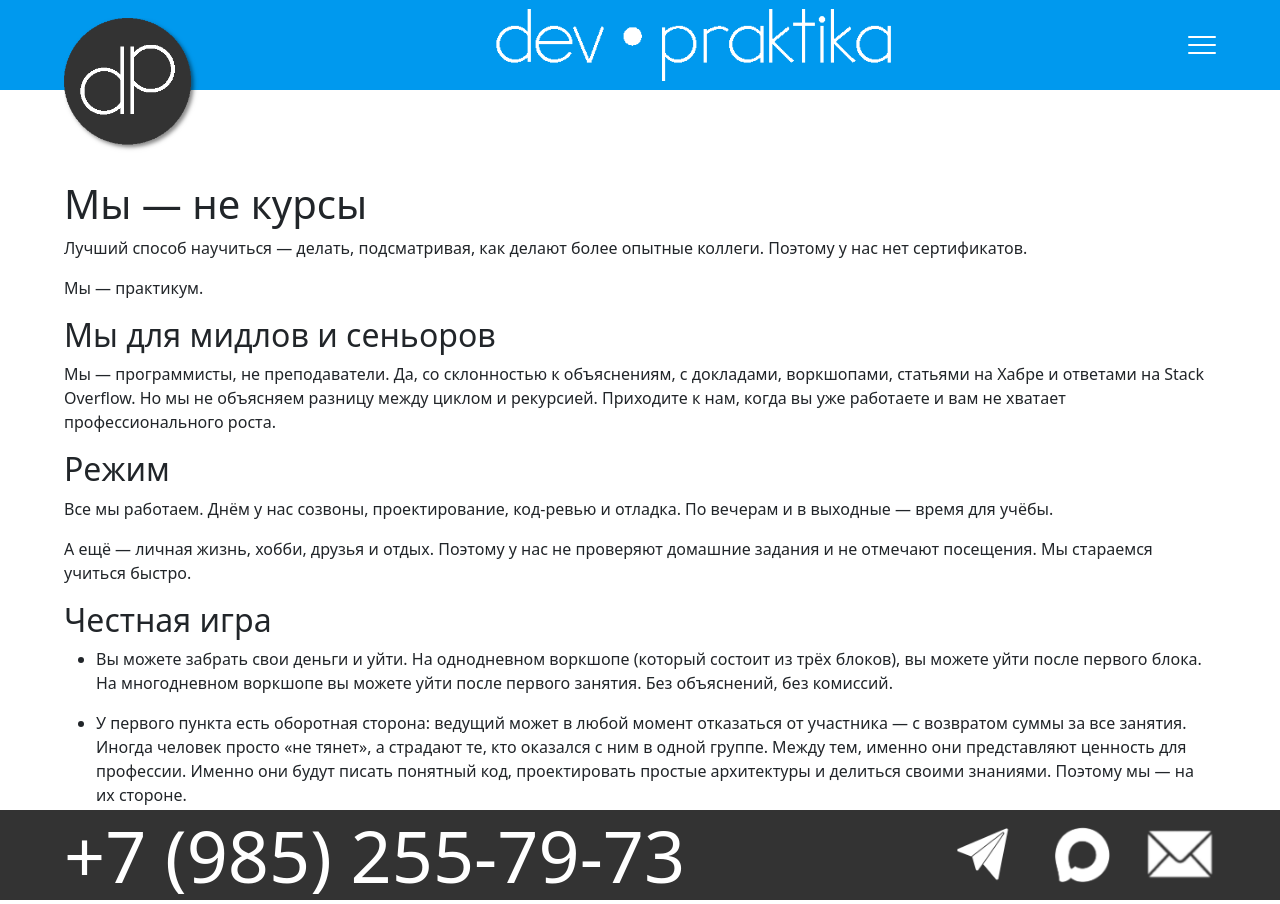
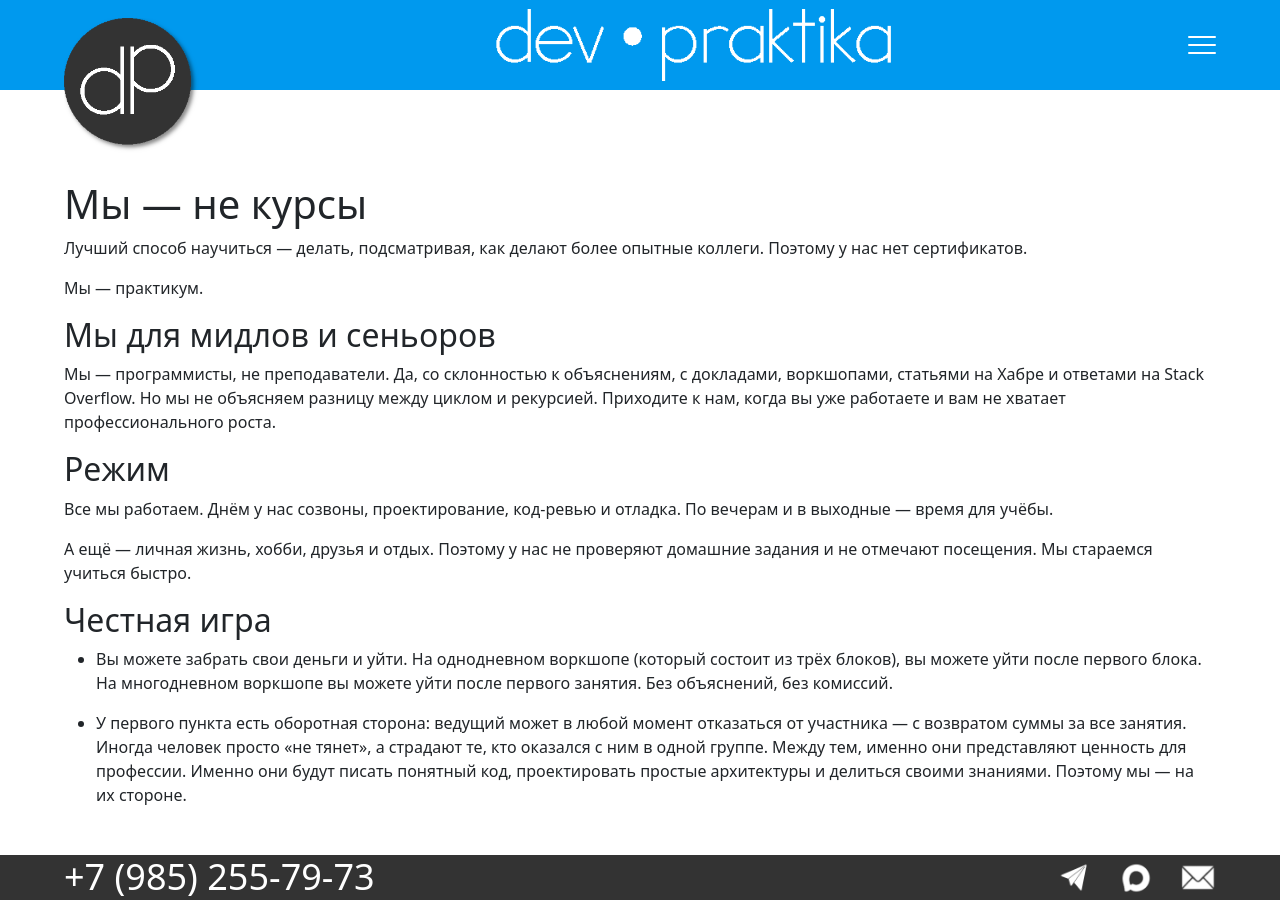
Before and after one commit to devpraktika-ru/devpraktika-ru.github.io, a Jekyll site: the page built from approach.md, in a window 1280 px wide. Built offline with Jekyll 4.4.1, drawn with Linux system fonts in a browser that asks for light colours.

Commit message:
Уменьшил высоту подвала

```diff
--- a/assets/css/main.css
+++ b/assets/css/main.css
@@ -98,8 +98,8 @@ footer {
   flex-shrink: 0;
   align-items: center;
   width: 100%;
-  height: 10vh;
-  height: 10dvh;
+  height: 5vh;
+  height: 5dvh;
   padding-right: 5%;
   padding-left: 5%;
   column-gap: 3%;
@@ -113,7 +113,7 @@ footer {
 }
 
 .footer-phone {
-  font-size: min(8vh, 8dvh, 8.8cqi);
+  font-size: min(4vh, 4dvh, 4.4cqi);
   font-weight: 400;
   line-height: 1;
   color: #fff;
@@ -140,6 +140,6 @@ footer {
 .footer-icons img {
   display: block;
   width: auto;
-  height: 8vh;
-  height: 8dvh;
+  height: 4vh;
+  height: 4dvh;
 }
```
